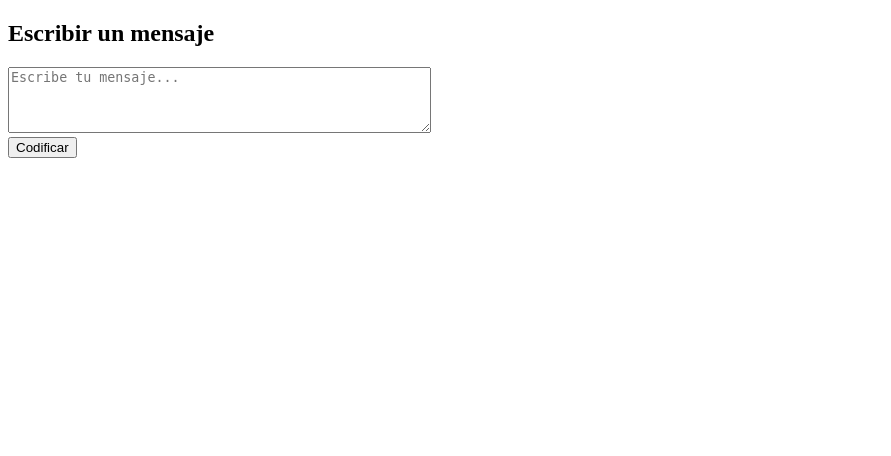
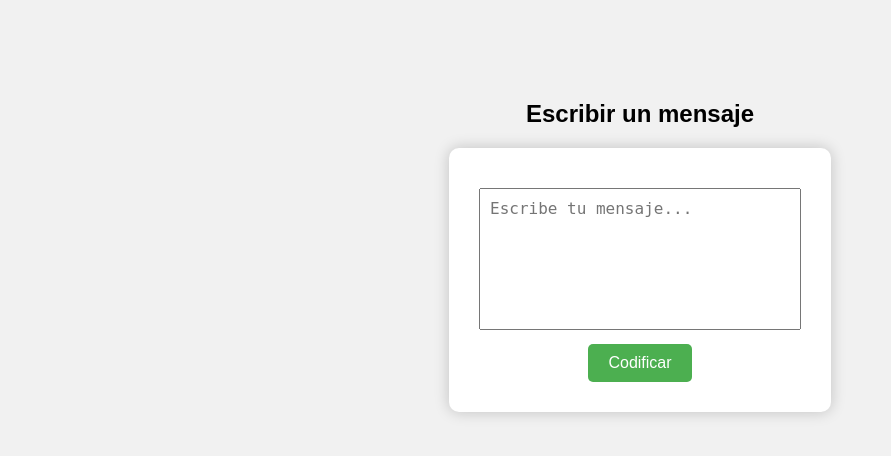
Before and after one commit to davichindrml-maker/mipaginaweb, a Flask app: page /escribir in a window 1280 px wide. Shown: the top 456 px of the page, without its empty margins (0-891 px from the left). Run offline with Flask 3, Linux system fonts and the light colour scheme.

Commit message:
Update escribir.html

```diff
--- a/templates/escribir.html
+++ b/templates/escribir.html
@@ -3,11 +3,50 @@
 <head>
     <meta charset="UTF-8">
     <title>Escribir mensaje</title>
+    <style>
+        body {
+            font-family: Arial, sans-serif;
+            background-color: #f1f1f1;
+            text-align: center;
+            margin-top: 100px;
+        }
+
+        form {
+            background-color: white;
+            display: inline-block;
+            padding: 30px;
+            border-radius: 10px;
+            box-shadow: 0px 0px 15px rgba(0,0,0,0.2);
+        }
+
+        textarea {
+            width: 300px;
+            height: 120px;
+            padding: 10px;
+            margin: 10px 0;
+            font-size: 16px;
+            resize: none;
+        }
+
+        button {
+            background-color: #4CAF50;
+            color: white;
+            padding: 10px 20px;
+            border: none;
+            font-size: 16px;
+            cursor: pointer;
+            border-radius: 5px;
+        }
+
+        button:hover {
+            background-color: #388E3C;
+        }
+    </style>
 </head>
 <body>
     <h2>Escribir un mensaje</h2>
     <form method="POST">
-        <textarea name="mensaje" rows="4" cols="50" placeholder="Escribe tu mensaje..." required></textarea><br>
+        <textarea name="mensaje" placeholder="Escribe tu mensaje..." required></textarea><br>
         <input type="hidden" name="password" value="{{ password }}">
         <button type="submit">Codificar</button>
     </form>
```
